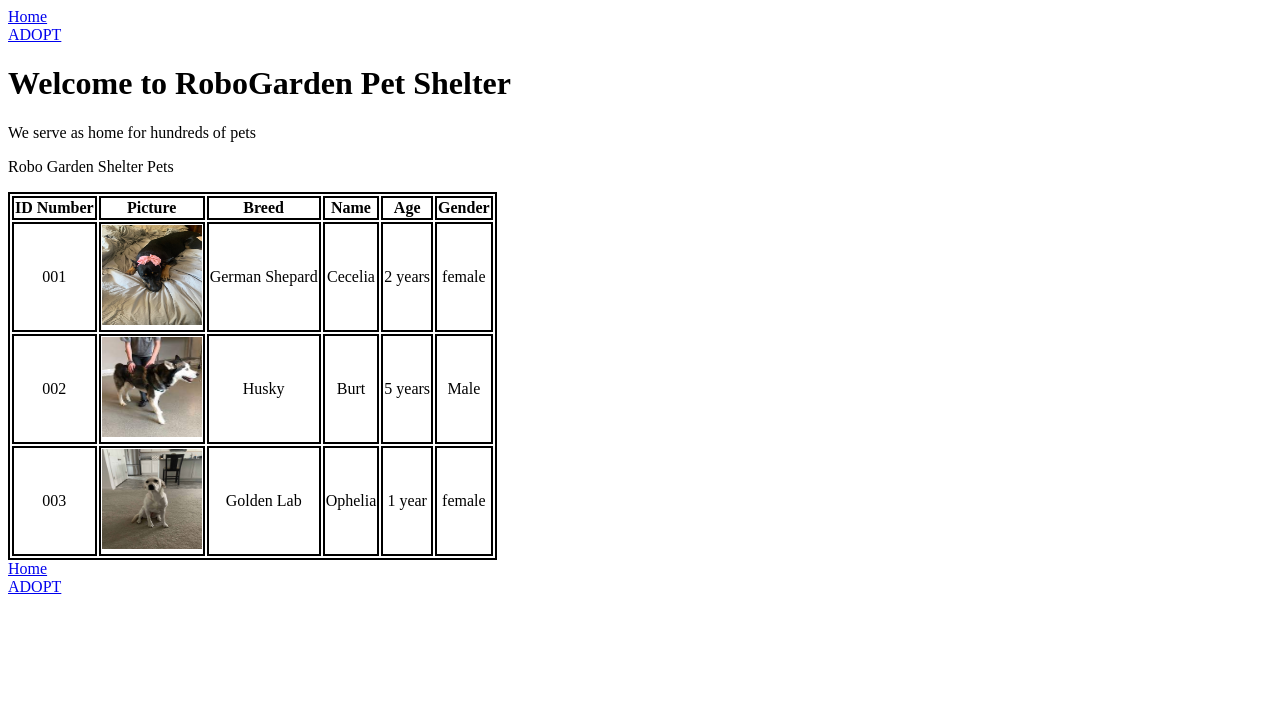
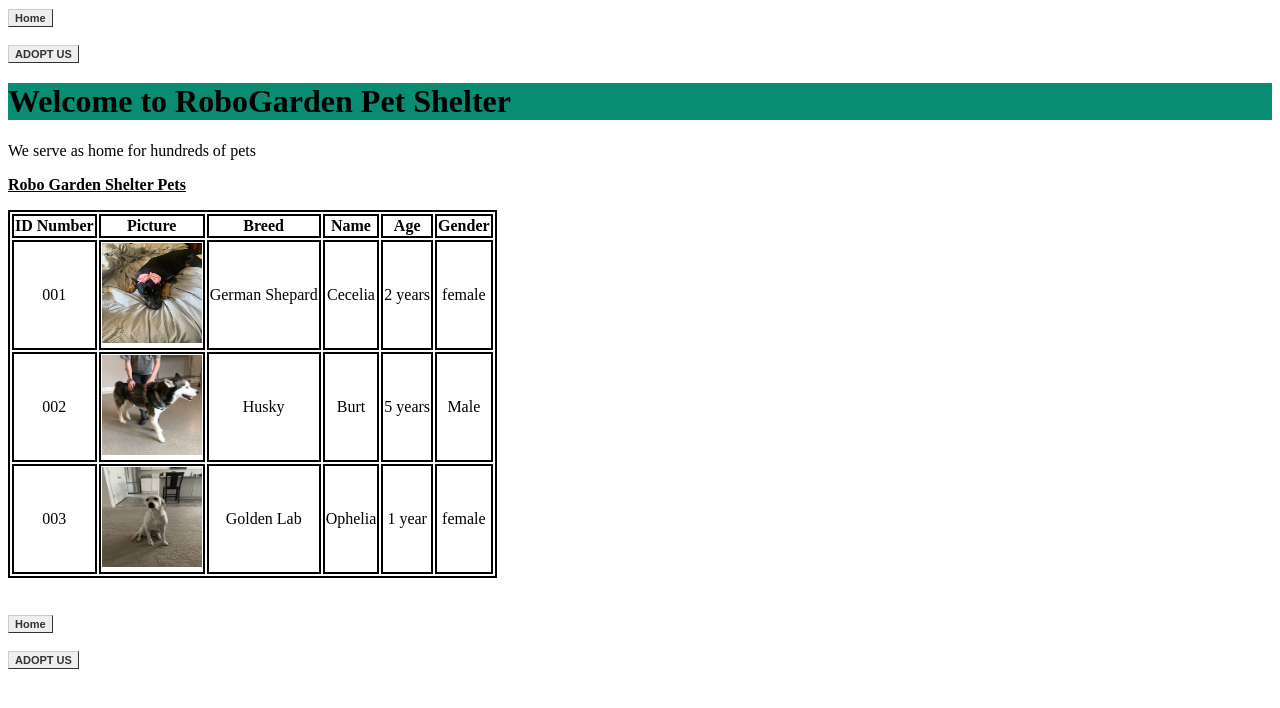
Before and after one commit to CassandraRacc/PET-ADOPTION, a plain HTML site: page index.html in a window 1280 px wide. Drawn offline with Linux system fonts and the light colour scheme; files whose address does not match are found by name.

Commit message:
updated css

```diff
--- a/index.html
+++ b/index.html
@@ -1,39 +1,30 @@
 <!DOCTYPE html>
 <html lang="en">
+
 <head>
     <meta charset="UTF-8">
     <meta http-equiv="X-UA-Compatible" content="IE=edge">
     <meta name="viewport" content="width=device-width, initial-scale=1.0">
     <title>RoboGarden Pet Shelter</title>
-
-    <style>
-        table, th, td {
-
-            border: 2px solid #000
-        }
-
-        div{
-            text-align:center
-        }
-
-
-    </style>
+    <link rel="stylesheet" href="/Users/lucas/Desktop/FullStack2023/Week One /Pet Adoption/style.css">
 
 
 </head>
+
 <body>
-    <a href="/Users/lucas/Desktop/FullStack2023/Week One /Pet Adoption/index.html">Home</a>
+    <a href="/Users/lucas/Desktop/FullStack2023/Week One /Pet Adoption/index.html" class="button">Home</a>
 
     <br>
+    <br>
 
-    <a href="/Users/lucas/Desktop/FullStack2023/Week One /Pet Adoption/adopt.html">ADOPT</a>
+    <a href="/Users/lucas/Desktop/FullStack2023/Week One /Pet Adoption/adopt.html" class="button">ADOPT US</a>
 
 
     <h1>Welcome to RoboGarden Pet Shelter</h1>
 
     <p>We serve as home for hundreds of pets </p>
     <div>
-        <p style="text-align:left">Robo Garden Shelter Pets</p>
+        <p class="table-header">Robo Garden Shelter Pets</p>
 
         <table>
 
@@ -51,7 +42,8 @@
             <tbody>
                 <tr>
                     <td>001</td>
-                     <td><img src="/Users/lucas/Desktop/FullStack2023/Week One /Pet Adoption/cecelia.jpeg" width="100" height="100" alt="Ceclia" ></td>
+                    <td><img src="/Users/lucas/Desktop/FullStack2023/Week One /Pet Adoption/cecelia.jpeg" width="100"
+                            height="100" alt="Ceclia"></td>
                     <td>German Shepard</td>
                     <td>Cecelia</td>
                     <td>2 years</td>
@@ -62,7 +54,8 @@
             <tbody>
                 <tr>
                     <td>002</td>
-                     <td><img src="/Users/lucas/Desktop/FullStack2023/Week One /Pet Adoption/husky.jpeg" width="100" height="100" alt="dog#2"></td>
+                    <td><img src="/Users/lucas/Desktop/FullStack2023/Week One /Pet Adoption/husky.jpeg" width="100"
+                            height="100" alt="dog#2"></td>
                     <td>Husky</td>
                     <td>Burt</td>
                     <td>5 years</td>
@@ -73,7 +66,8 @@
             <tbody>
                 <tr>
                     <td>003</td>
-                    <td><img src="/Users/lucas/Desktop/FullStack2023/Week One /Pet Adoption/Gold Lab.jpeg" width="100" height="100" alt="Dog#3"></td>
+                    <td><img src="/Users/lucas/Desktop/FullStack2023/Week One /Pet Adoption/Gold Lab.jpeg" width="100"
+                            height="100" alt="Dog#3"></td>
                     <td>Golden Lab</td>
                     <td>Ophelia</td>
                     <td>1 year</td>
@@ -84,12 +78,16 @@
 
         </table>
     </div>
+    <br>
+    <br>
 
-        <a href="/Users/lucas/Desktop/FullStack2023/Week One /Pet Adoption/index.html">Home</a>
+    <a href="/Users/lucas/Desktop/FullStack2023/Week One /Pet Adoption/index.html" class="button">Home</a>
 
     <br>
+    <br>
 
-        <a href="/Users/lucas/Desktop/FullStack2023/Week One /Pet Adoption/adopt.html">ADOPT</a>
+    <a href="/Users/lucas/Desktop/FullStack2023/Week One /Pet Adoption/adopt.html" class="button">ADOPT US</a>
 
 </body>
+
 </html>
--- a/style.css
+++ b/style.css
@@ -0,0 +1,33 @@
+.button{
+    font: bold 11px Arial;
+    text-decoration: none;
+    background-color: #EEEEEE;
+    color: #333333;
+    padding: 2px 6px;
+    border-top: 1px solid #CCCCCC;
+    border-right: 1px solid #333333;
+    border-bottom: 1px solid #333333;
+    border-left: 1px solid #CCCCCC;
+  }
+
+  table, th, td {
+
+    border: 2px solid #000;
+}
+
+div{
+    text-align:center;
+}
+
+h1{
+    font-weight: bold;
+    font-display: underline;
+
+    background-color: #088c72
+}
+.table-header{
+    text-align:justify;
+    font-weight:bold;
+    text-decoration: underline;
+
+}
```
Lines whose indentation alone changed are shown as unchanged.
